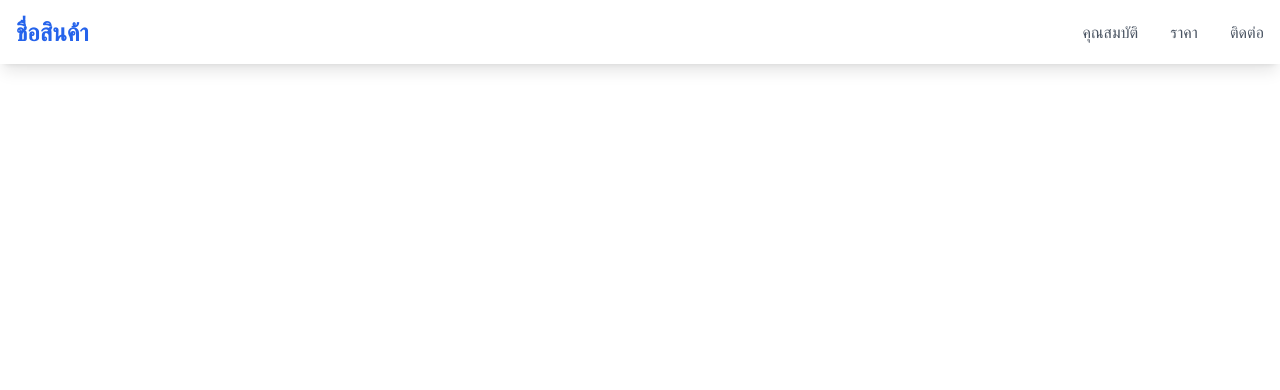
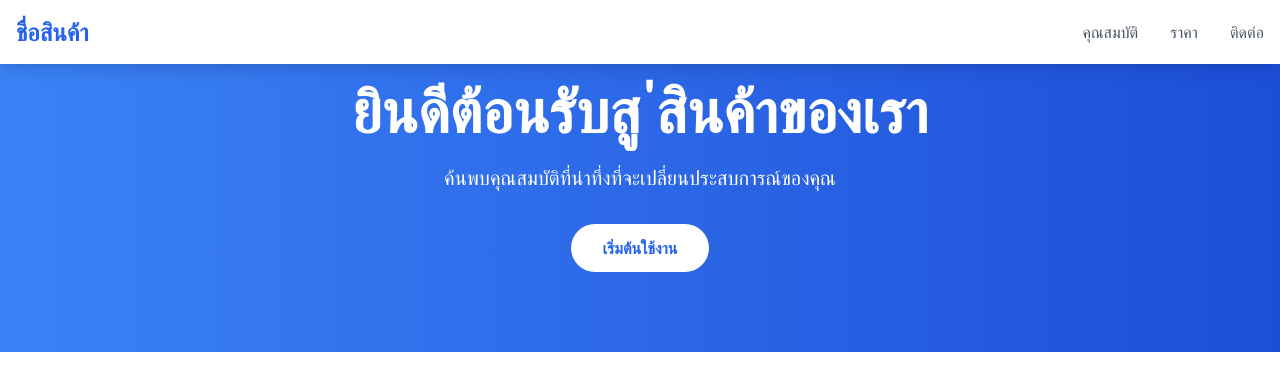
Before and after one commit to Ucancallmenoey/product-landing-page, a plain HTML site: page index.html in a window 1280 px wide. Drawn offline with nearby package versions, Linux system fonts and the light colour scheme.

Commit message:
เพิ่มส่วน Hero และปุ ่มเรียกให้ดําเนินการ

```diff
--- a/index.html
+++ b/index.html
@@ -9,6 +9,23 @@
 <body>
     <header>
         <!-- ส่วนเมนูนําทาง -->
+        <section class="bg-gradient-to-r from-blue-500 to-blue-700 text-white py-20">
+            <div class="container mx-auto px-4">
+                <div class="flex flex-col items-center text-center">
+                    <h1 class="text-4xl md:text-6xl font-bold mb-6">
+                        ยินดีต้อนรับสู ่สินค้าของเรา
+                    </h1>
+                    <p class="text-xl mb-8 max-w-2xl">
+                        ค้นพบคุณสมบัติที่น่าทึ่งที่จะเปลี่ยนประสบการณ์ของคุณ
+                    </p>
+                    <button class="bg-white text-blue-600 px-8 py-3 rounded-full font-semibold hover:bg-blue-50 tra
+     nsition-colors">
+                        เริ่มต้นใช้งาน
+                    </button>
+                </div>
+            </div>
+        </section>
+    </main>
     </header>
 
     <main>
```
